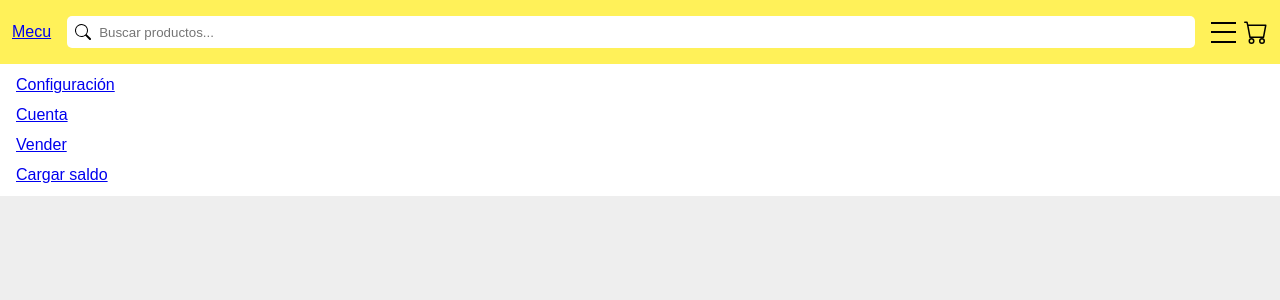
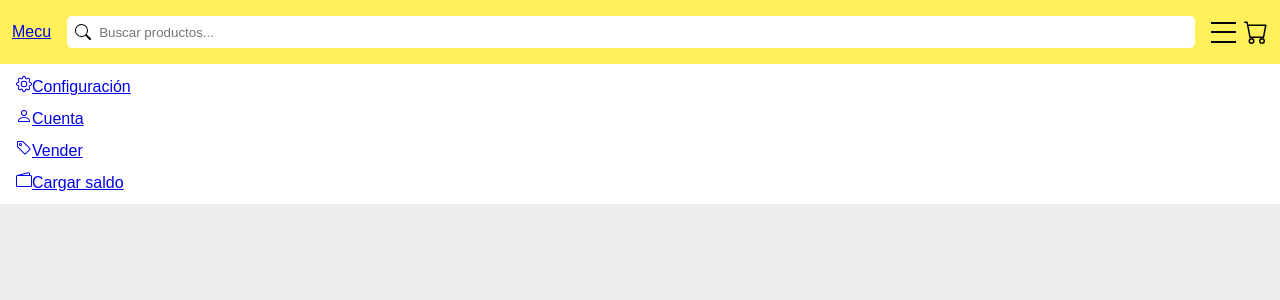
Before and after one commit to paiput/mecu, a React (Create React App) app in the folder client/: page /sell in a window 1280 px wide. Both pictures are taken after a click on the element 1223 px from the left and 32 px from the top of the page. Shown: the top 300 px of the page. Built offline with nearby package versions, Linux system fonts and the light colour scheme; no server answers; the HTML template or start-up script is replaced by a standard one.

Commit message:
Add Icons and styles

```diff
--- a/client/src/components/HambMenu.jsx
+++ b/client/src/components/HambMenu.jsx
@@ -4,10 +4,10 @@ import * as Icon from 'react-bootstrap-icons';
 export const HambMenu = () => {
   return (
     <div className="hamb-menu">
-      <Link to="/settings">Configuración</Link>
-      <Link to="/account">Cuenta</Link>
-      <Link to="/sell">Vender</Link>
-      <Link to="/account/balance">Cargar saldo</Link>
+      <Link to="/settings" className="hamb-menu__link"><Icon.Gear />Configuración</Link>
+      <Link to="/account" className="hamb-menu__link"><Icon.Person />Cuenta</Link>
+      <Link to="/sell" className="hamb-menu__link"><Icon.Tag />Vender</Link>
+      <Link to="/account/balance" className="hamb-menu__link"><Icon.Wallet2 />Cargar saldo</Link>
     </div>
   )
 }
```
